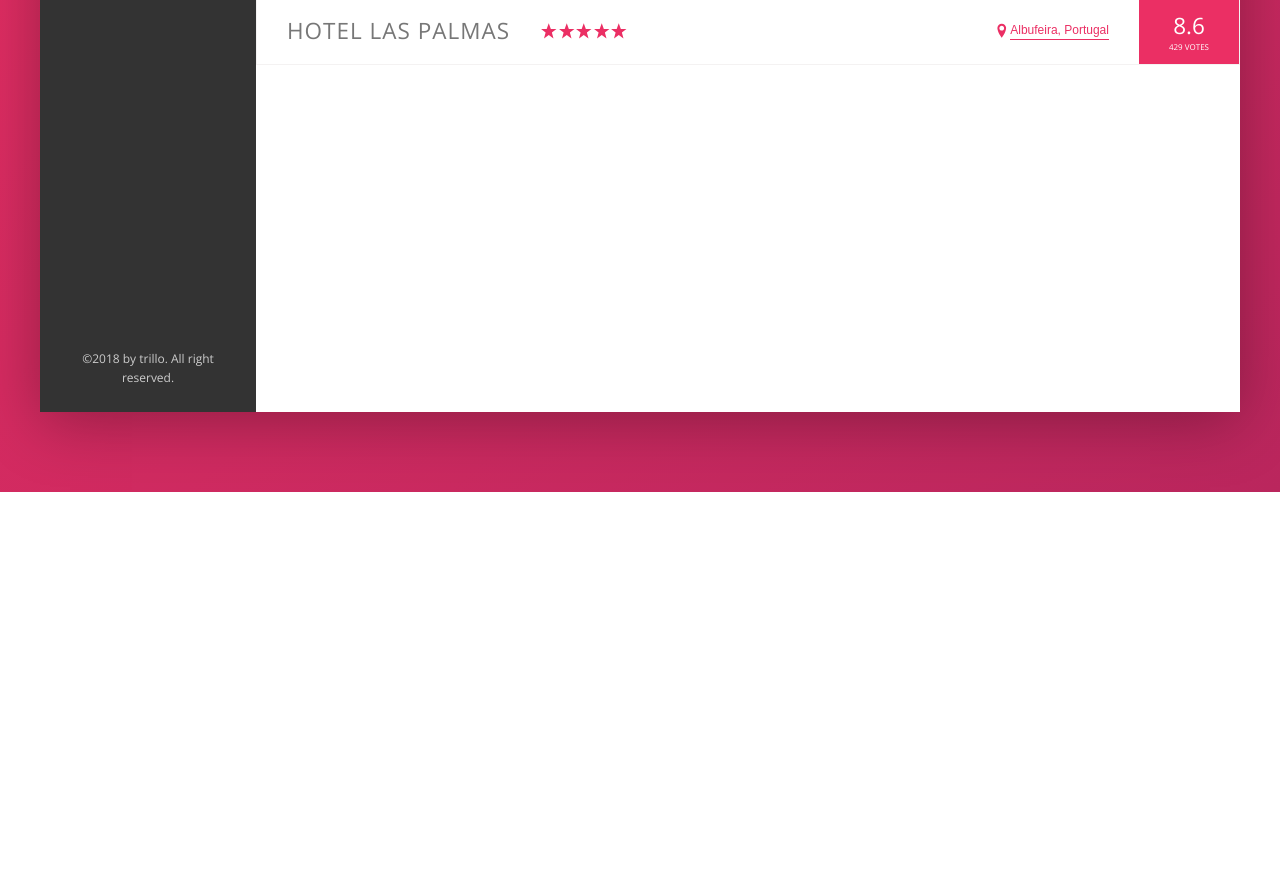
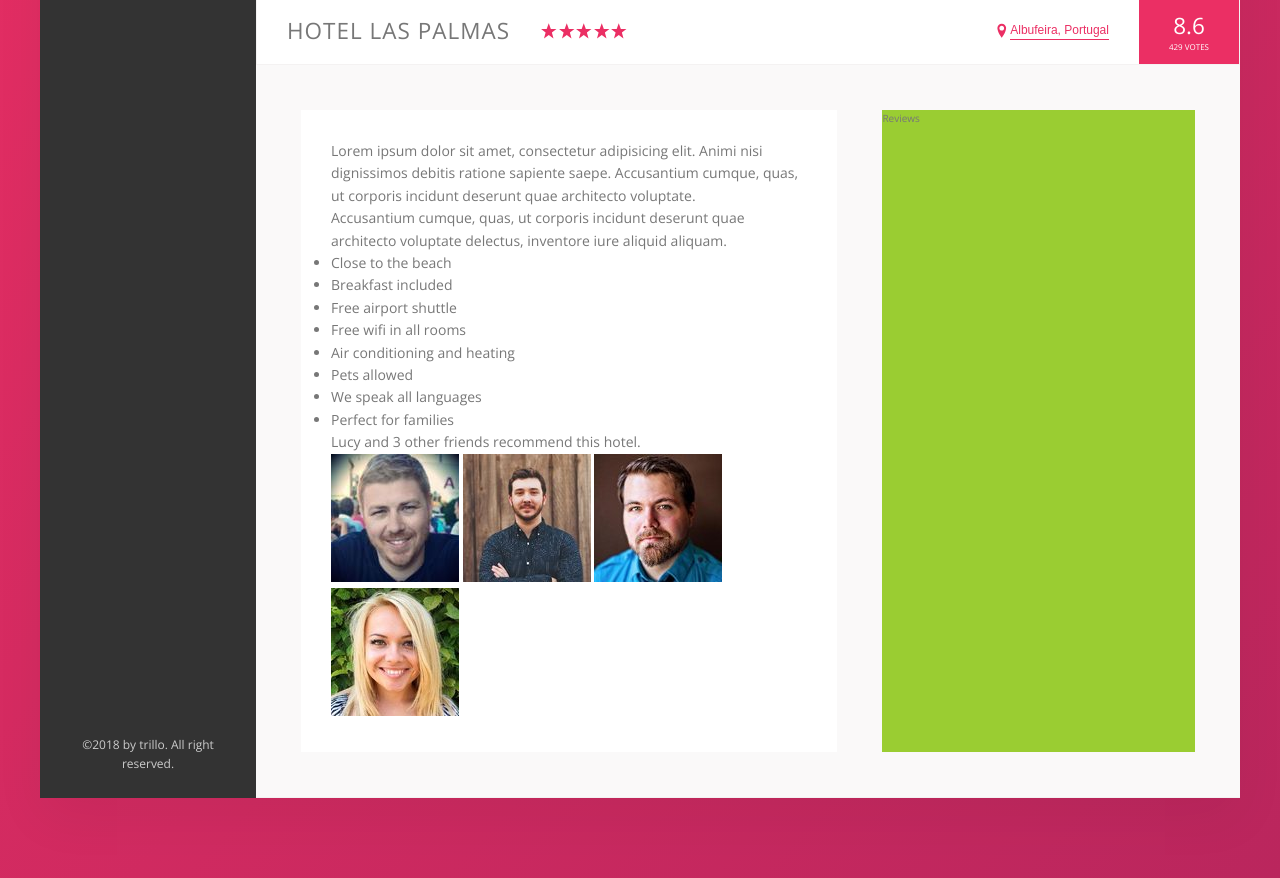
Before and after one commit to mmioana/trillo-course-project, a website: page index.html in a window 1280 px wide. Shown: the part 538-1416 px from the top of the page. Before the commit the page ends 1030 px from the top, so only its background shows below. Drawn offline with nearby package versions, Linux system fonts and the light colour scheme.

Commit message:
Added elements for details-description section and basic styling

```diff
--- a/index.html
+++ b/index.html
@@ -129,6 +129,40 @@
                             <div class="overview__rating-count">429 votes</div>
                         </div>
                     </div>
+                    <div class="detail">
+                        <div class="description">
+                            <p class="paragraph">
+                                Lorem ipsum dolor sit amet, consectetur adipisicing elit. Animi nisi dignissimos debitis ratione sapiente saepe. Accusantium cumque, quas, ut corporis incidunt deserunt quae architecto voluptate.
+                            </p>
+                            <p class="paragraph">
+                                Accusantium cumque, quas, ut corporis incidunt deserunt quae architecto voluptate delectus, inventore iure aliquid aliquam.
+                            </p>
+                            <ul class="list">
+                                <li class="list__item">Close to the beach</li>
+                                <li class="list__item">Breakfast included</li>
+                                <li class="list__item">Free airport shuttle</li>
+                                <li class="list__item">Free wifi in all rooms</li>
+                                <li class="list__item">Air conditioning and heating</li>
+                                <li class="list__item">Pets allowed</li>
+                                <li class="list__item">We speak all languages</li>
+                                <li class="list__item">Perfect for families</li>
+                            </ul>
+                            <div class="recommend">
+                                <p class="recommend__paragraph">
+                                    Lucy and 3 other friends recommend this hotel.
+                                </p>
+                                <div class="recommend_friends">
+                                    <img src="img/user-3.jpg" alt="User 1" class="recommend__photo">
+                                    <img src="img/user-4.jpg" alt="User 2" class="recommend__photo">
+                                    <img src="img/user-5.jpg" alt="User 3" class="recommend__photo">
+                                    <img src="img/user-6.jpg" alt="User 4" class="recommend__photo">
+                                </div>
+                            </div>
+                        </div>
+                        <div class="user-reviews">
+                            Reviews
+                        </div>
+                    </div>
                 </main>
             </div>
         </div>
--- a/sass/base/_base.scss
+++ b/sass/base/_base.scss
@@ -18,6 +18,7 @@
   --color-grey-dark-3: #999;
 
   --shadow-dark: 0 1rem 6rem rgba(0, 0, 0, .3);
+  --shadow-dark: 0 2rem 5rem rgba(0, 0, 0, .05);
 }
 
 * {
--- a/sass/components/_hotel-view.scss
+++ b/sass/components/_hotel-view.scss
@@ -1,7 +1,4 @@
 .hotel-view {
   background-color: #fff;
   flex: 1;
-
-  //test
-  height: 80rem;
 }
--- /dev/null
+++ b/sass/layout/_description.scss
@@ -0,0 +1,9 @@
+.description {
+  background-color: #fff;
+  flex: 0 0 60%;
+  margin-right: 4.5rem;
+  box-shadow: var(--shadow-light);
+  padding: 3rem;
+  font-size: 1.4rem;
+
+}
--- /dev/null
+++ b/sass/layout/_detail.scss
@@ -0,0 +1,6 @@
+.detail {
+  display: flex;
+  padding: 4.5rem;
+  background-color: var(--color-grey-light-1);
+  border-bottom: 1px solid var(--color-grey-light-2);
+}
--- /dev/null
+++ b/sass/layout/_user-reviews.scss
@@ -0,0 +1,4 @@
+.user-reviews {
+  background-color: yellowgreen;
+  flex: 1;
+}
--- a/sass/main.scss
+++ b/sass/main.scss
@@ -18,7 +18,10 @@
 @import "components/user-nav";
 
 @import "layout/container";
+@import "layout/description";
+@import "layout/detail";
 @import "layout/header";
 @import "layout/sidebar";
+@import "layout/user-reviews";
 
 @import "pages/home";
```
Also changed, not shown: css/style.css.
